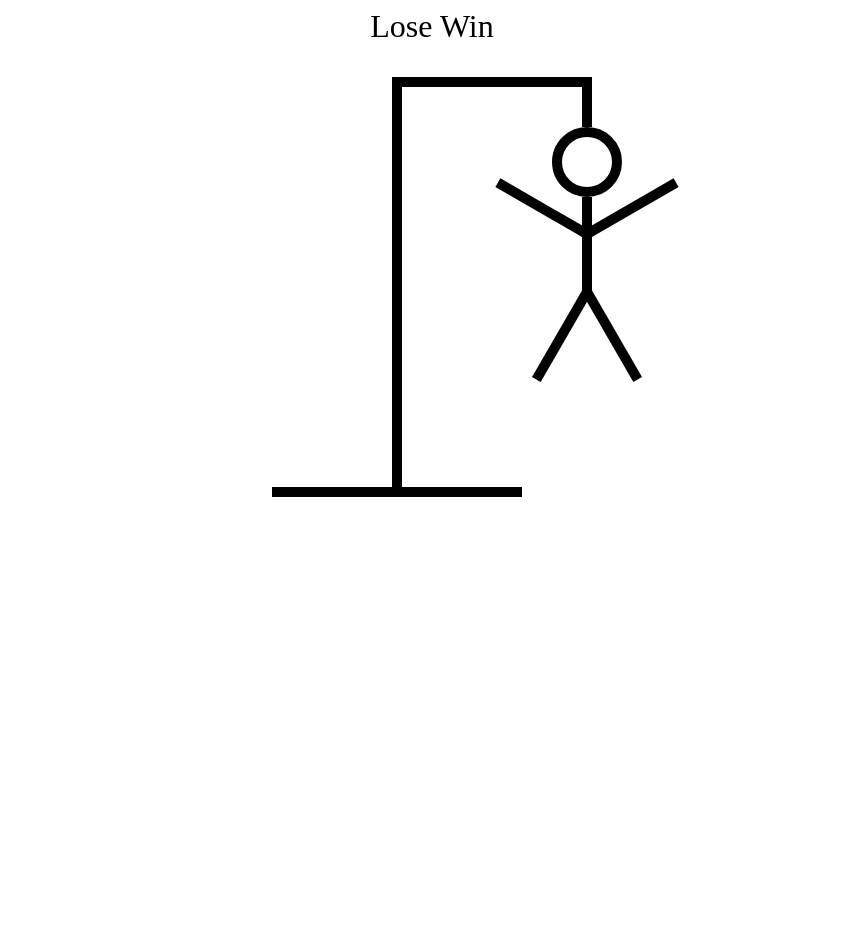
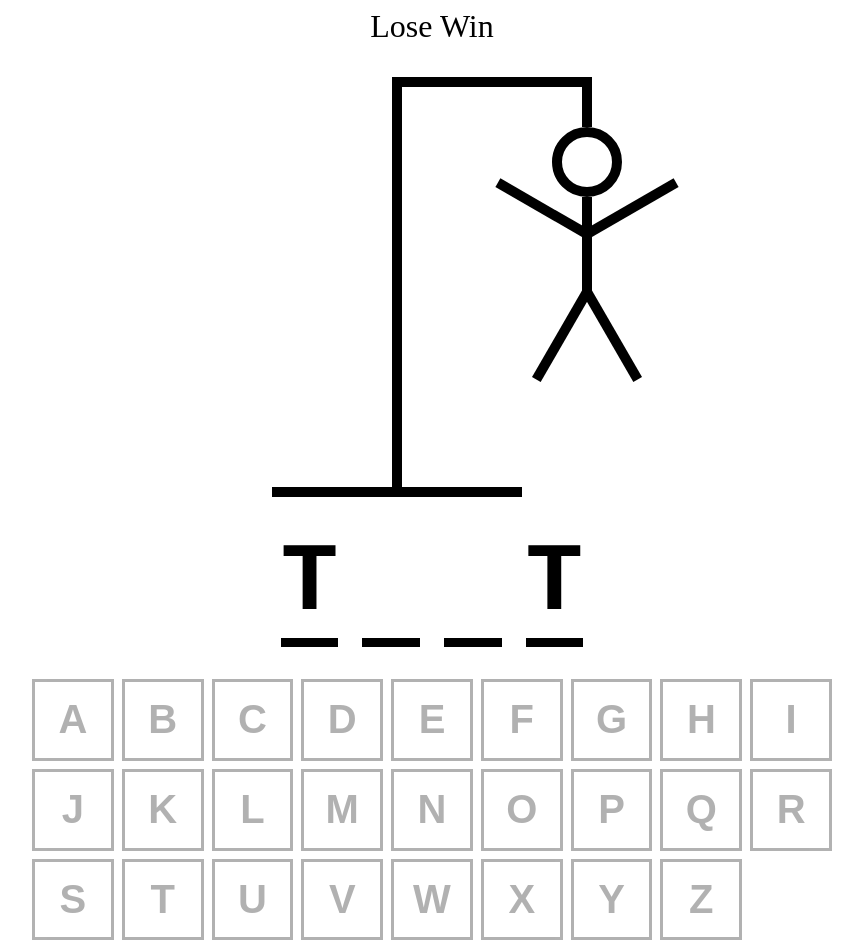
Before and after one commit to psilvestri/Hangman-JS, a React (Vite) app: page / in a window 1280 px wide. Shown: the whole page, without its empty margins (208-1071 px from the left). Before the commit the page ends 800 px from the top, so only its background shows below. Built offline with nearby package versions, Linux system fonts and the light colour scheme; the HTML template or start-up script is replaced by a standard one.

Commit message:
Adding keyboard styling and some functionality

```diff
--- a/src/App.tsx
+++ b/src/App.tsx
@@ -8,7 +8,12 @@
 	const [wordToGuess, setWordToGuess] = useState(() => {
 		return words[Math.floor(Math.random() * words.length)];
 	});
+
 	const [guessedLetters, setGuessedLetters] = useState<string[]>([]);
+
+	const incorrectLetters = guessedLetters.filter(
+		(letter) => !wordToGuess.includes(letter)
+	);
 
 	return (
 		<div
@@ -22,9 +27,11 @@
 			}}
 		>
 			<div style={{ fontSize: '2rem', textAlign: 'center' }}>Lose Win</div>
-			<HangmanDrawing />
+			<HangmanDrawing numberOfGuesses={incorrectLetters.length} />
 			<HangmanWord />
-			<Keyboard />
+			<div style={{ alignSelf: 'stretch' }}>
+				<Keyboard />
+			</div>
 		</div>
 	);
 }
--- a/src/HangmanWord.tsx
+++ b/src/HangmanWord.tsx
@@ -1 +1,33 @@
-export function HangmanWord() {}
+export function HangmanWord() {
+	const word = 'test';
+	const guessedLetters = ['t'];
+	return (
+		<div
+			style={{
+				display: 'flex',
+				gap: '.25em',
+				fontSize: '6rem',
+				fontWeight: 'bold',
+				textTransform: 'uppercase',
+				fontFamily: 'monospace',
+			}}
+		>
+			{word.split('').map((letter, index) => (
+				<span
+					style={{ borderBottom: '.1em solid black' }}
+					key={index}
+				>
+					<span
+						style={{
+							visibility: guessedLetters.includes(letter)
+								? 'visible'
+								: 'hidden',
+						}}
+					>
+						{letter}
+					</span>
+				</span>
+			))}
+		</div>
+	);
+}
--- /dev/null
+++ b/src/Keyboard.module.css
@@ -0,0 +1,26 @@
+.btn {
+    width: 100%;
+    border: 3px solid black;
+    background: none;
+    aspect-ratio: 1/1;
+    font-size: 2.5rem;
+    text-transform: uppercase;
+    padding: .5rem;
+    font-weight: bold;
+    cursor: pointer;
+    color: black;
+}
+
+.btn.active {
+    background-color: hsl(200, 100%, 75%);
+    color:white;
+}
+
+.btn.inactive {
+    opacity: .3;
+}
+
+.btn:hover:not(:disabled),
+.btn:focus:not(:disabled) {
+    background-color: hsl(200, 100%, 75%);
+}
--- a/src/Keyboard.tsx
+++ b/src/Keyboard.tsx
@@ -1 +1,53 @@
-export function Keyboard() {}
+import styles from './Keyboard.module.css';
+
+const KEYS = [
+	'a',
+	'b',
+	'c',
+	'd',
+	'e',
+	'f',
+	'g',
+	'h',
+	'i',
+	'j',
+	'k',
+	'l',
+	'm',
+	'n',
+	'o',
+	'p',
+	'q',
+	'r',
+	's',
+	't',
+	'u',
+	'v',
+	'w',
+	'x',
+	'y',
+	'z',
+];
+
+export function Keyboard() {
+	return (
+		<div
+			style={{
+				display: 'grid',
+				gridTemplateColumns: 'repeat(auto-fit, minmax(75px, 1fr))',
+				gap: '.5rem',
+			}}
+		>
+			{KEYS.map((key) => {
+				return (
+					<button
+						className={`${styles.btn} ${styles.inactive}`}
+						key={key}
+					>
+						{key}
+					</button>
+				);
+			})}
+		</div>
+	);
+}
```
